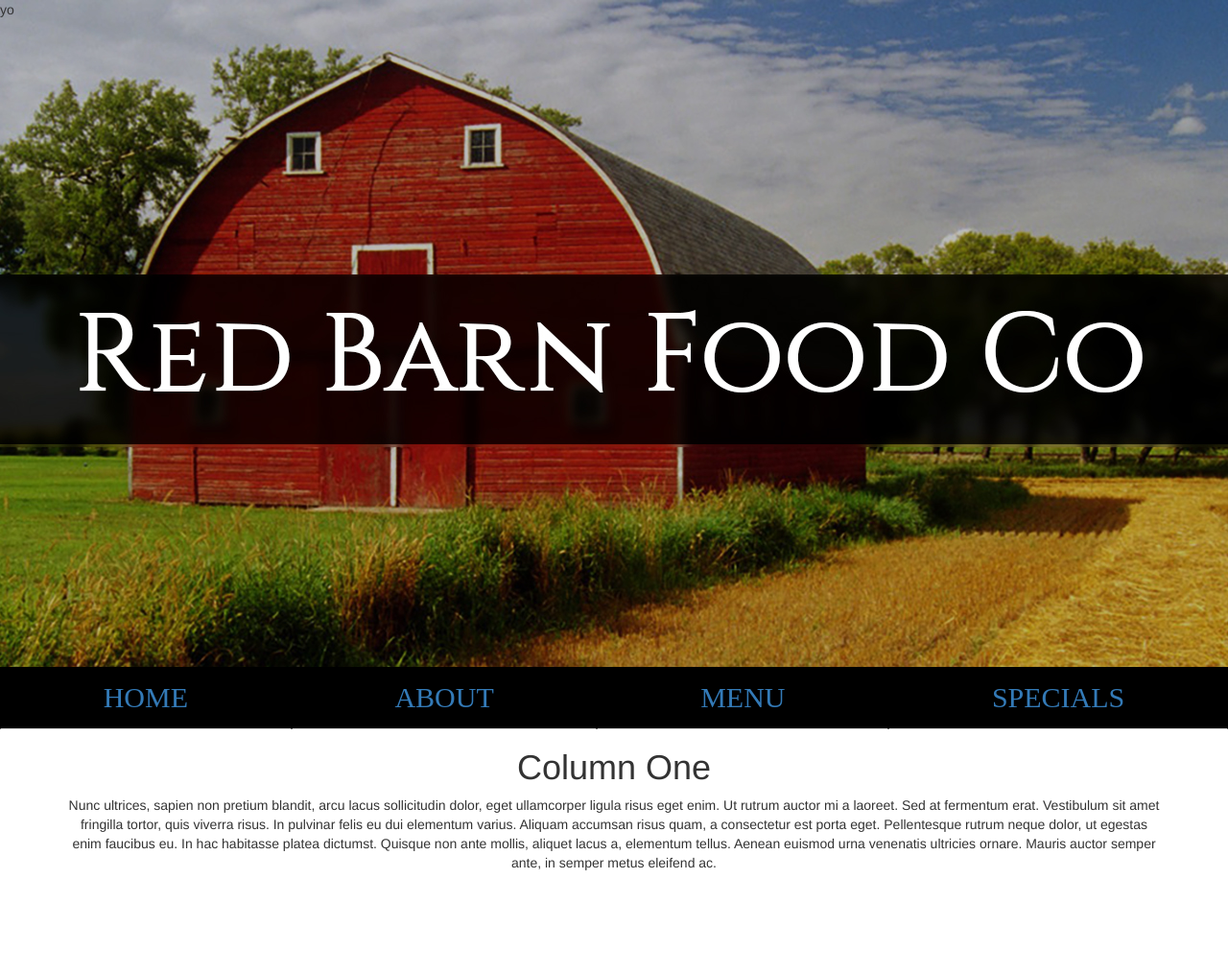
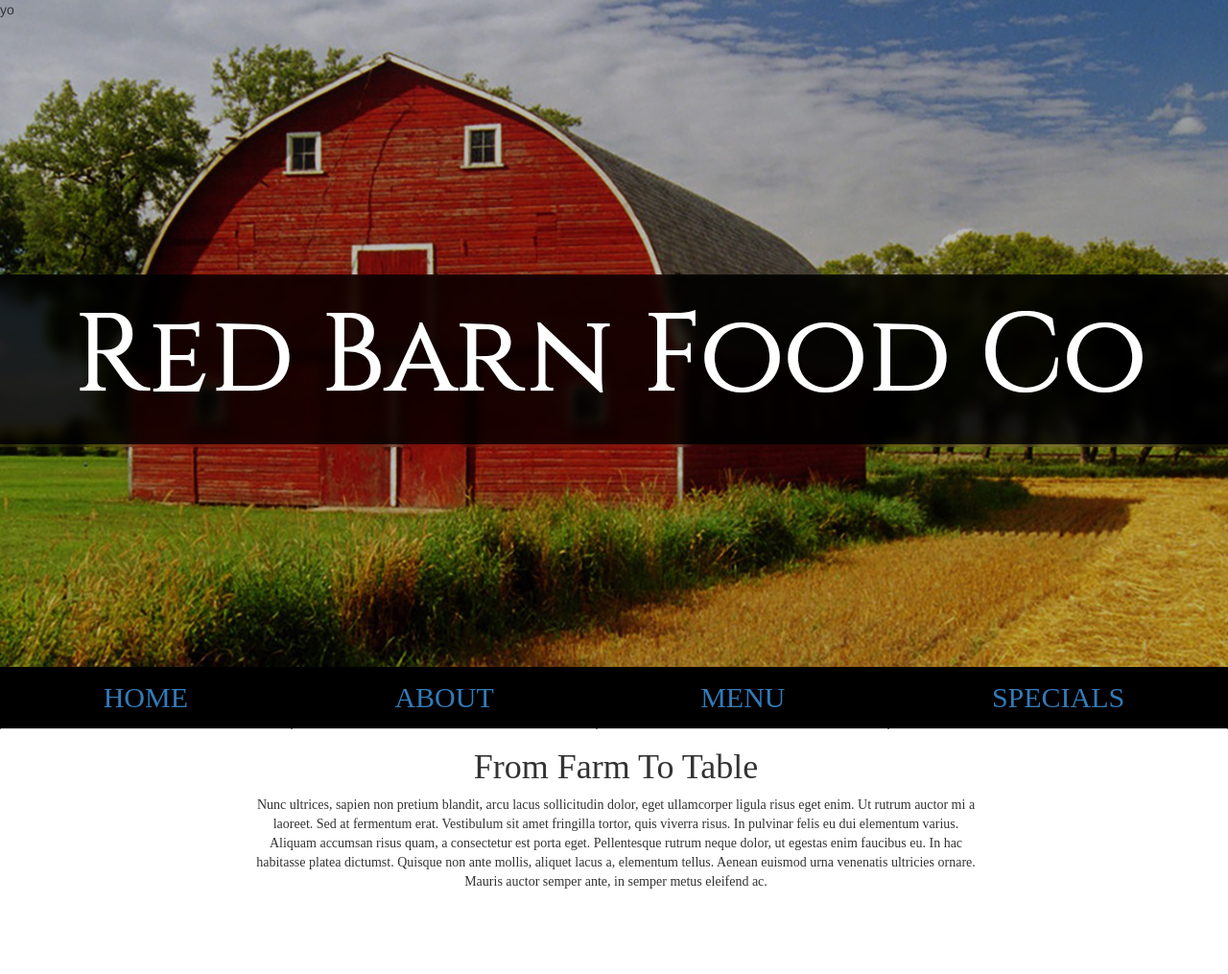
Before and after one commit to marisahenrickson/NewAssignmentFive, a plain HTML site: page index.html in a window 1280 px wide. Shown: the whole page at 96% size. Before the commit the page ends 909 px from the top, so only its background shows below. Drawn offline with nearby package versions, Linux system fonts and the light colour scheme.

Commit message:
Changed Fonts, Padding, And Added About Page

```diff
--- a/css/style.css
+++ b/css/style.css
@@ -23,7 +23,22 @@
    /*padding: 40px; (If don't want to set min-height or some image content is there) */
  }
 
- .h1{
+ .font{
      font-family: "Times New Roman", Times, serif;
-     font-size: 40px;
  }
+
+
+
+ .row-centered {
+     text-align:center;
+ }
+ .col-centered {
+     display:inline-block;
+     float:none;
+     text-align:center;;
+     margin-right:-4px;
+ }
+
+ p {
+     padding-bottom: 2cm;
+ }
--- a/index.html
+++ b/index.html
@@ -31,11 +31,14 @@
 
 
   <div class="container">
-    <div class="row">
-      <div class="col-lg-12 text-center">
-          <h1>Column One</h1>
-        Nunc ultrices, sapien non pretium blandit, arcu lacus sollicitudin dolor, eget ullamcorper ligula risus eget enim. Ut rutrum auctor mi a laoreet. Sed at fermentum erat. Vestibulum sit amet fringilla tortor, quis viverra risus. In pulvinar felis eu dui elementum varius. Aliquam accumsan risus quam, a consectetur est porta eget. Pellentesque rutrum neque dolor, ut egestas enim faucibus eu. In hac habitasse platea dictumst. Quisque non ante mollis, aliquet lacus a, elementum tellus. Aenean euismod urna venenatis ultricies ornare. Mauris auctor semper ante, in semper metus eleifend ac.
+    <div class="row row-centered">
+      <div class="col-md-8 text-center col-centered">
+        <div class="font">
+          <h1>From Farm To Table</h1>
+       <p>Nunc ultrices, sapien non pretium blandit, arcu lacus sollicitudin dolor, eget ullamcorper ligula risus eget enim. Ut rutrum auctor mi a laoreet. Sed at fermentum erat. Vestibulum sit amet fringilla tortor, quis viverra risus. In pulvinar felis eu dui elementum varius. Aliquam accumsan risus quam, a consectetur est porta eget. Pellentesque rutrum neque dolor, ut egestas enim faucibus eu. In hac habitasse platea dictumst. Quisque non ante mollis, aliquet lacus a, elementum tellus. Aenean euismod urna venenatis ultricies ornare. Mauris auctor semper ante, in semper metus eleifend ac.
+</p>
     </div>
+  </div>
     </div>
   </div>
 
```
Also changed, not shown: about.html (added).
